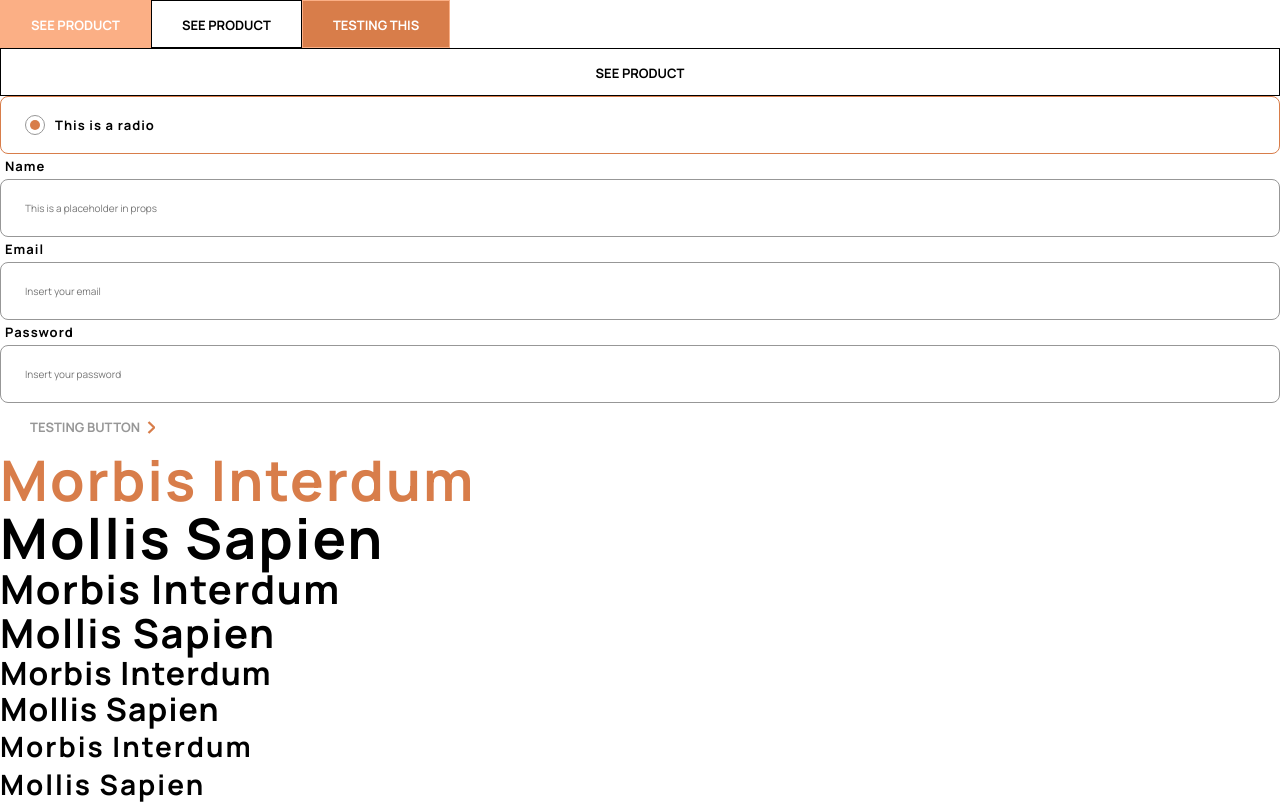
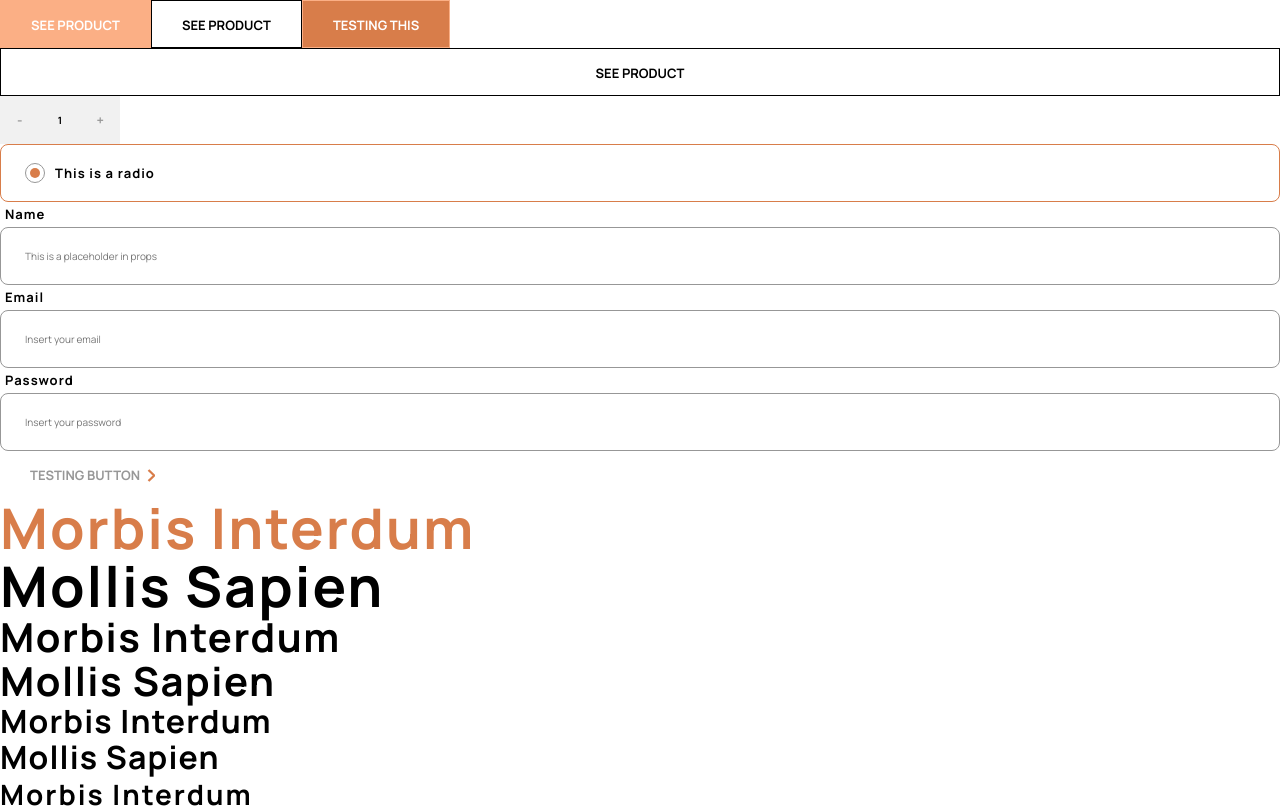
Before and after one commit to MauricioMorenoMorales/FM-16-audiophile-e-comerce, a React (Create React App) app: page / in a window 1280 px wide. Shown: the top 808 px of the page. Built offline with nearby package versions, Linux system fonts and the light colour scheme.

Commit message:
Counter component base created

```diff
--- a/src/App.tsx
+++ b/src/App.tsx
@@ -1,4 +1,11 @@
-import { Text, Button, GhostButton, Input, Radio } from './components/atoms';
+import {
+	Text,
+	Button,
+	GhostButton,
+	Input,
+	Radio,
+	Counter,
+} from './components/atoms';
 
 const App = () => {
 	return (
@@ -9,6 +16,7 @@ const App = () => {
 			<Button kind="secondary" fullWidth>
 				see product
 			</Button>
+			<Counter />
 			<Radio active={true} label="This is a radio" />
 			<Input
 				title="Name"
--- /dev/null
+++ b/src/components/atoms/Counter/Counter.tsx
@@ -0,0 +1,15 @@
+import React, { useState } from 'react';
+import Styles from './Styles';
+
+const Counter: React.FC = () => {
+	const [count, setCount] = useState<number>(1);
+	return (
+		<Styles>
+			<button onClick={() => count >= 2 && setCount(count - 1)}>-</button>
+			<p>{count}</p>
+			<button onClick={() => setCount(count + 1)}>+</button>
+		</Styles>
+	);
+};
+
+export default Counter;
--- /dev/null
+++ b/src/components/atoms/Counter/Styles.ts
@@ -0,0 +1,33 @@
+import styled from 'styled-components';
+import {
+	colorSystem,
+	fontSystem,
+	heightSystem,
+} from '../../../global/designSystem';
+
+const Styles = styled.div`
+	width: 120px;
+	height: ${heightSystem.big}px;
+	display: grid;
+	grid-template-columns: 33% 34% 33%;
+	background-color: ${colorSystem.basePrimaryDesaturated};
+	& > p {
+		font-family: ${fontSystem.fontFamily};
+		display: flex;
+		justify-content: center;
+		align-items: center;
+		color: ${colorSystem.baseSecondarySaturated};
+		font-weight: ${fontSystem.fontWeightBold};
+	}
+	& > button {
+		background-color: ${colorSystem.basePrimaryDesaturated};
+		font-weight: ${fontSystem.fontWeightBold};
+		font-size: 1.3rem;
+		color: ${colorSystem.baseSecondaryDesaturated};
+		cursor: pointer;
+		&:hover {
+			color: ${colorSystem.accent};
+		}
+	}
+`;
+export default Styles;
--- a/src/components/atoms/index.ts
+++ b/src/components/atoms/index.ts
@@ -3,3 +3,4 @@ export { default as Button } from './Buttons/Button';
 export { default as GhostButton } from './Buttons/GhostButton';
 export { default as Input } from './Input/Input';
 export { default as Radio } from './Radio/Radio';
+export { default as Counter } from './Counter/Counter';
```
